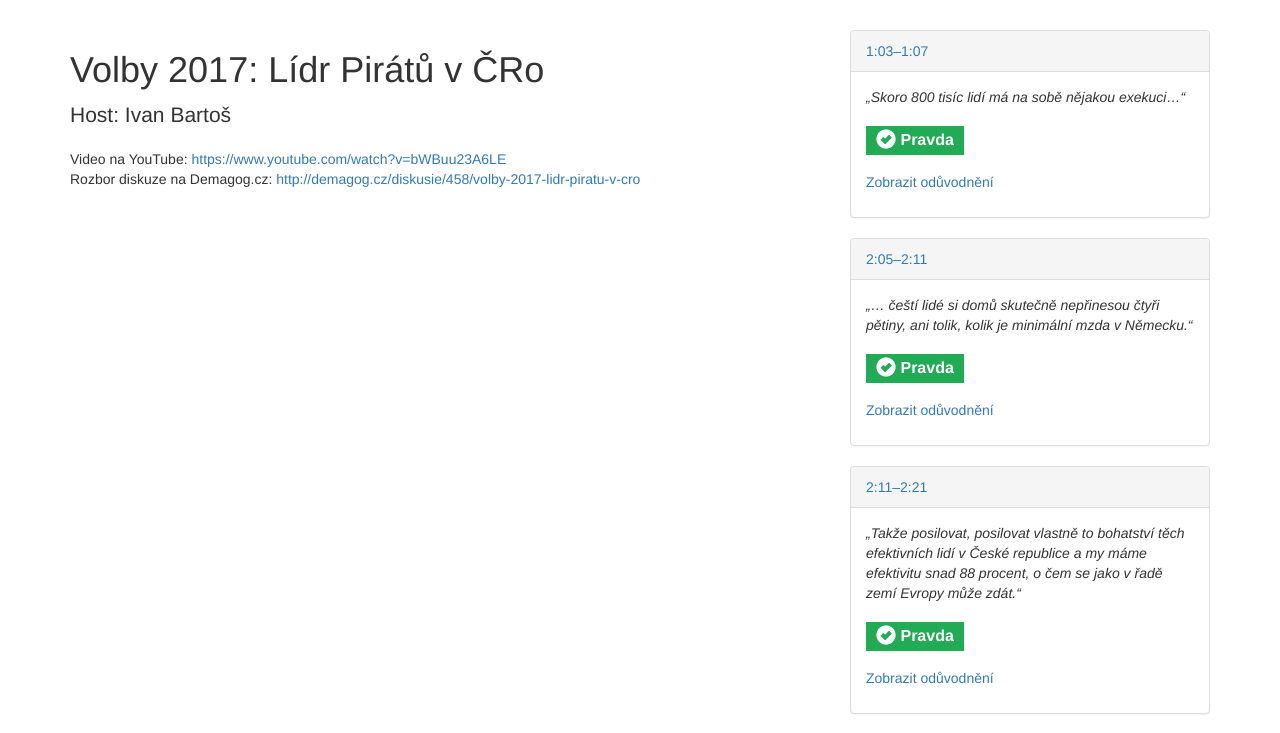
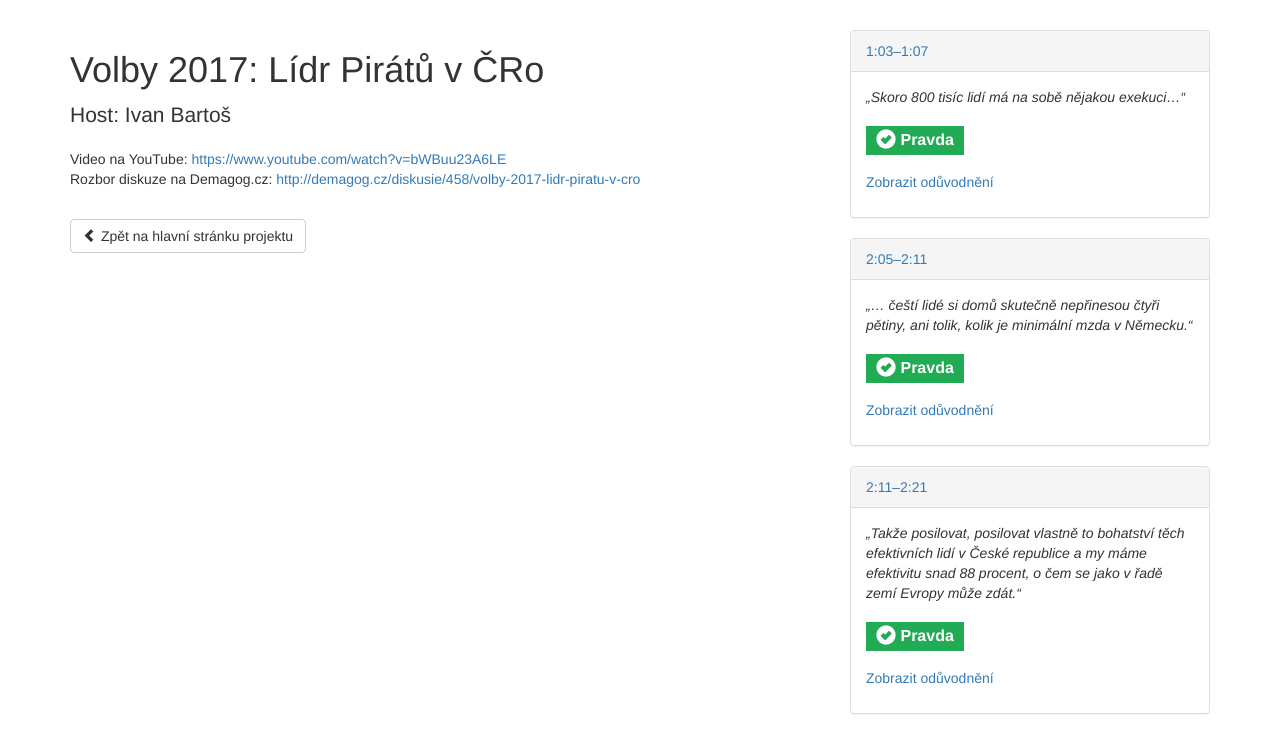
Before and after one commit to vlki/s-demagogem, a React (Create React App) app: page /volby-2017-lidr-piratu-v-cro in a window 1280 px wide. Shown: the top 733 px of the page. Built offline with nearby package versions, Linux system fonts and the light colour scheme.

Commit message:
Link + buildpack conf

```diff
--- a/src/Theater.js
+++ b/src/Theater.js
@@ -1,6 +1,7 @@
 import React, { Component } from 'react'
 import YouTube from 'react-youtube'
 import ReactTooltip from 'react-tooltip'
+import { Link } from 'react-router-dom'
 import styled, { css } from 'styled-components'
 
 import allData from './data'
@@ -123,6 +124,14 @@ class Theater extends Component {
                 <br />
                 Rozbor diskuze na Demagog.cz: <a href={discussionData.demagogUrl} target="_blank">{discussionData.demagogUrl}</a>
               </p>
+
+              <br />
+
+              <Link to="/" className="btn btn-default">
+                <span className="glyphicon glyphicon-chevron-left" />
+                {' '}
+                Zpět na hlavní stránku projektu
+              </Link>
             </div>
           </div>
           <div className="col-xs-4">
--- /dev/null
+++ b/static.json
@@ -0,0 +1,6 @@
+{
+  "root": "build/",
+  "routes": {
+    "/**": "index.html"
+  }
+}
```
Also changed, not shown: 1 other file (tests, documents, lock files or other folders).
